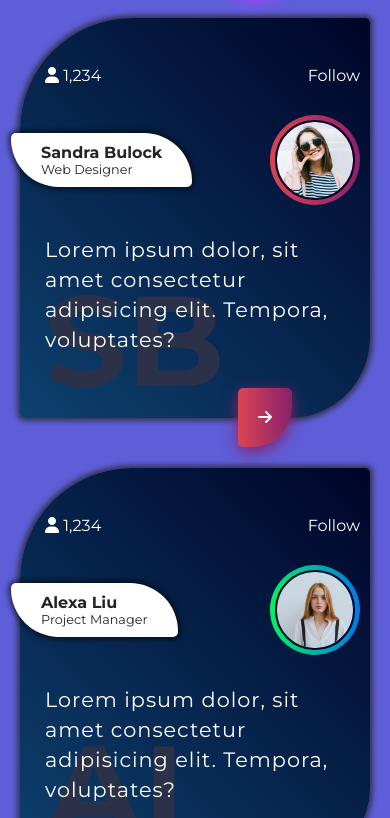
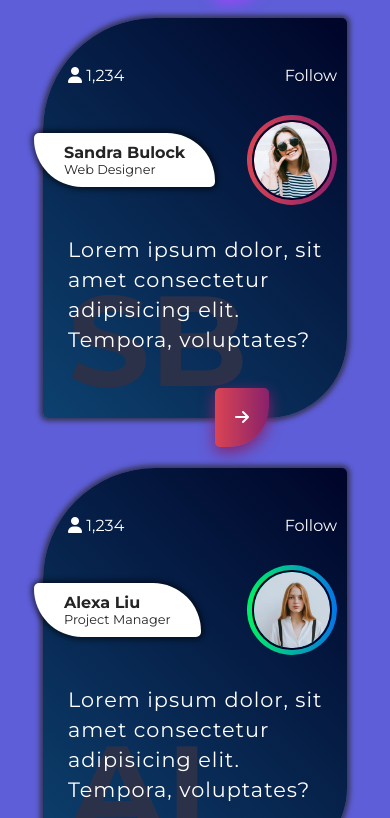
Before and after one commit to Reymond89/cardModernas, a plain HTML site: page index.html in a window 390 px wide. Shown: the part 472-1290 px from the top of the page. Drawn offline with Linux system fonts and the light colour scheme.

Commit message:
tercer commit card width

```diff
--- a/style.css
+++ b/style.css
@@ -157,6 +157,7 @@ body{
     }
     .card{
         padding: 48px 10px 20px 25px;
+        width: 19rem;
     }
     .card__title {
         margin-left: -34px;
```
